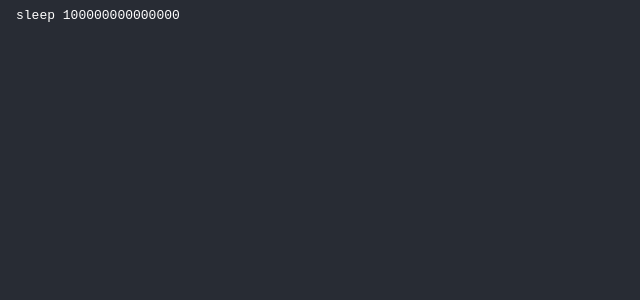
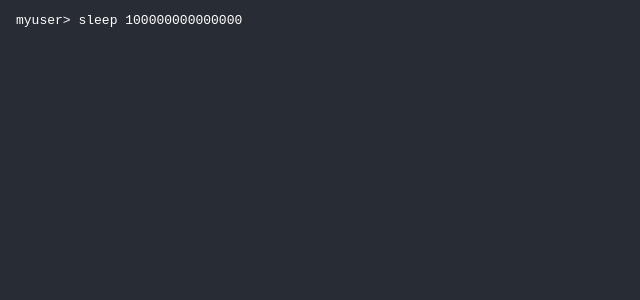
Before and after one commit to richardimaoka/mobile-terminal, a Next.js app in the folder nextjs/: page / in a window 1280 px wide. Shown: the top 300 px of the page, without its empty margins (0-640 px from the left). Built offline with nearby package versions, Linux system fonts and the light colour scheme.

Commit message:
terminal component

```diff
--- /dev/null
+++ b/nextjs/app/components/Command.module.css
@@ -0,0 +1,7 @@
+.prompt {
+  color: white;
+}
+
+.command {
+  color: white;
+}
--- /dev/null
+++ b/nextjs/app/components/Command.tsx
@@ -0,0 +1,18 @@
+import styles from "./Command.module.css";
+
+interface Props {
+  prompt?: string;
+  command: string;
+}
+
+export function Command(props: Props) {
+  const prompt = props.prompt || ">";
+
+  return (
+    <pre className={styles.component}>
+      <code className={styles.prompt}>{prompt}</code>
+      <span /*whitespace*/> </span>
+      <code className={styles.command}>{props.command}</code>
+    </pre>
+  );
+}
--- /dev/null
+++ b/nextjs/app/components/TerminalComponent.module.css
@@ -0,0 +1,16 @@
+.component {
+  width: 100%;
+  height: 100%;
+  background-color: #282c34;
+}
+
+.component > pre {
+  margin: 0;
+  overflow-x: hidden;
+  white-space: pre-wrap;
+  width: 100%;
+}
+
+.component > pre > code {
+  color: white;
+}
--- /dev/null
+++ b/nextjs/app/components/TerminalComponent.tsx
@@ -0,0 +1,21 @@
+import { Command } from "./Command";
+import styles from "./TerminalComponent.module.css";
+
+export default function TerminalComponent() {
+  const items = [
+    {
+      id: 1,
+      type: "command",
+      prompt: "myuser>",
+      command: "sleep 100000000000000",
+    },
+  ];
+
+  return (
+    <div className={styles.comoponent}>
+      {items.map((x) => (
+        <Command key={x.id} prompt={x.prompt} command={x.command}></Command>
+      ))}
+    </div>
+  );
+}
--- a/nextjs/app/page.module.css
+++ b/nextjs/app/page.module.css
@@ -3,14 +3,3 @@
   height: 100svh;
   background-color: #282c34;
 }
-
-.page > pre {
-  margin: 0;
-  overflow-x: hidden;
-  white-space: pre-wrap;
-  width: 100%;
-}
-
-.page > pre > code {
-  color: white;
-}
--- a/nextjs/app/page.tsx
+++ b/nextjs/app/page.tsx
@@ -1,24 +1,10 @@
+import TerminalComponent from "./components/TerminalComponent";
 import styles from "./page.module.css";
 
 export default function Home() {
-  const items = [
-    {
-      id: 1,
-      type: "command",
-      prompt: ">",
-      command: "sleep 100000000000000",
-    },
-  ];
-
   return (
     <div className={styles.page}>
-      {items.map((x) => (
-        <pre key={x.id}>
-          <code style={{ overflowWrap: "break-word" }}>
-            {x.type === "command" ? x.command : x.output}
-          </code>
-        </pre>
-      ))}
+      <TerminalComponent />
     </div>
   );
 }
```
